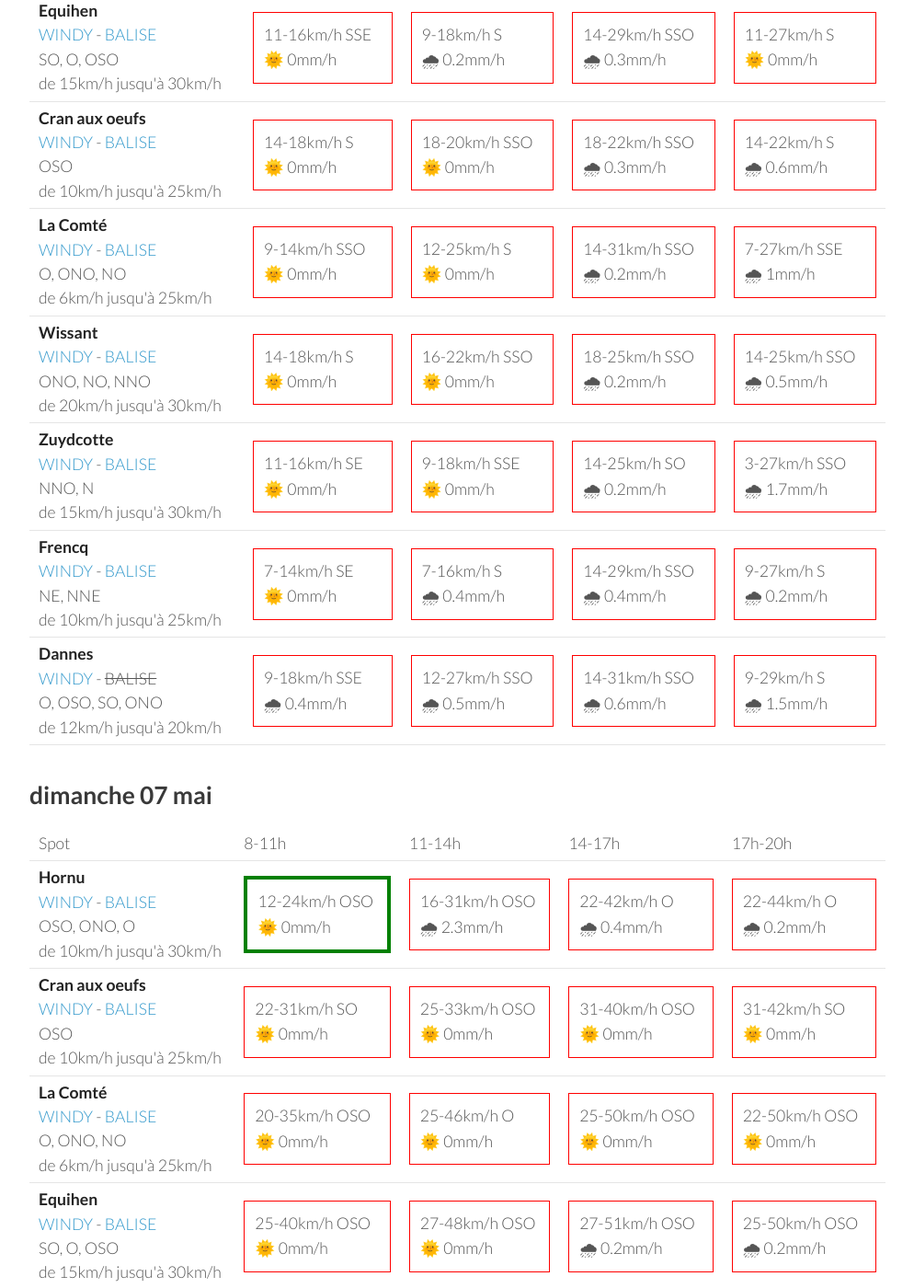
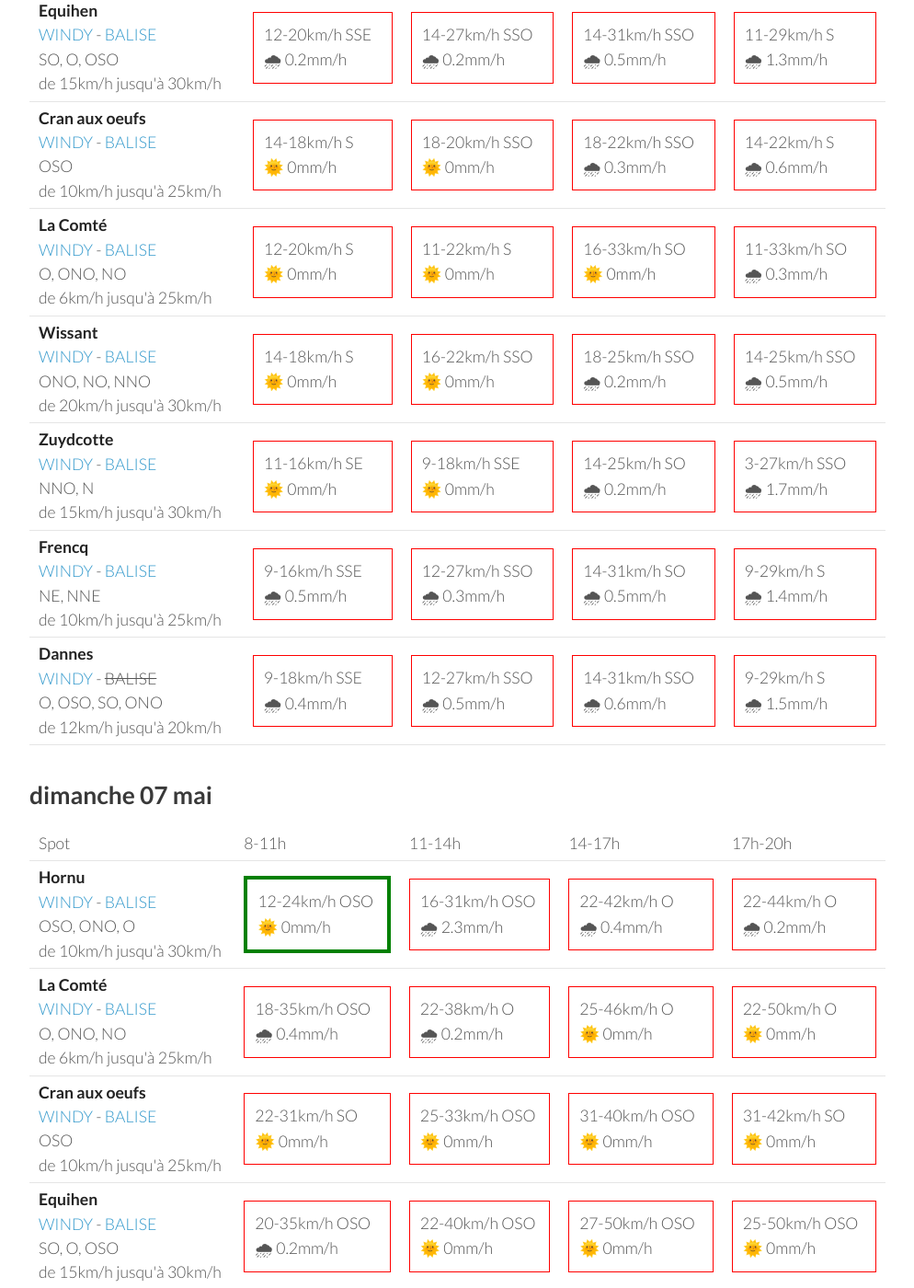
Before and after one commit to parapente-dans-le-nord/parapente-dans-le-nord.github.io, a Jekyll site: the page built from all.markdown, in a window 1280 px wide and 1400 px high, scrolled down 5065 px. Shown: the whole window at 92% size, without its empty margins (26-1020 px from the left). Built offline with Jekyll 4.4.1, drawn with Linux system fonts in a browser that asks for light colours; some of the changed text lies outside the part shown.

Commit message:
update index.markdown

```diff
--- a/all.markdown
+++ b/all.markdown
@@ -276,10 +276,10 @@ page mise à jour le mercredi 03 mai 10:03
 <tr>
         <td><strong>Equihen</strong><br><a href="https://windy.com/50.679/1.572?50.279,1.571,8,m:e3CagdM">WINDY</a> - <span class=""><a href="https://balisemeteo.com/balise_histo.php?idBalise=159">BALISE</a> </span><br> <span class="vent-favorable">SO, O, OSO</span><br><span class="force-vent">de 15km/h jusqu'à 30km/h</span> </td>
 
-            <td><div class="not-flyable"><p>18-33km/h SSO</p><p>🌞 0mm/h</p></div></td>
-            <td><div class="not-flyable"><p>22-42km/h SO</p><p>🌧 0.6mm/h</p></div></td>
-            <td><div class="not-flyable"><p>22-42km/h SO</p><p>🌧 5mm/h</p></div></td>
-            <td><div class="not-flyable"><p>20-42km/h SO</p><p>🌧 0.3mm/h</p></div></td>
+            <td><div class="not-flyable"><p>24-40km/h SO</p><p>🌧 0.2mm/h</p></div></td>
+            <td><div class="not-flyable"><p>25-46km/h SO</p><p>🌧 0.2mm/h</p></div></td>
+            <td><div class="not-flyable"><p>18-44km/h SO</p><p>🌧 1.7mm/h</p></div></td>
+            <td><div class="not-flyable"><p>18-37km/h SO</p><p>🌞 0mm/h</p></div></td>
 
 
     </tr>
@@ -324,16 +324,6 @@ page mise à jour le mercredi 03 mai 10:03
 
     </tr>
 <tr>
-        <td><strong>La Comté</strong><br><a href="https://windy.com/50.426/2.500?50.025,2.499,8">WINDY</a> - <span class=""><a href="https://balisemeteo.com/balise.php?idBalise=">BALISE</a> </span><br> <span class="vent-favorable">O, ONO, NO</span><br><span class="force-vent">de 6km/h jusqu'à 25km/h</span> </td>
-
-            <td><div class="not-flyable"><p>16-29km/h SO</p><p>🌞 0mm/h</p></div></td>
-            <td><div class="not-flyable"><p>18-35km/h SO</p><p>🌧 0.2mm/h</p></div></td>
-            <td><div class="not-flyable"><p>14-38km/h OSO</p><p>🌧 2.7mm/h</p></div></td>
-            <td><div class="not-flyable"><p>14-35km/h OSO</p><p>🌧 4.7mm/h</p></div></td>
-
-
-    </tr>
-<tr>
         <td><strong>Zuydcotte</strong><br><a href="https://windy.com/51.064/2.491?50.669,2.488,8,m:e4hagfk">WINDY</a> - <span class=""><a href="https://www.allosurf.net/meteo/live/dunkerque-station-meteo-lfak-8329.html">BALISE</a> </span><br> <span class="vent-favorable">NNO, N</span><br><span class="force-vent">de 15km/h jusqu'à 30km/h</span> </td>
 
             <td><div class="not-flyable"><p>18-29km/h SO</p><p>🌞 0mm/h</p></div></td>
@@ -354,6 +344,16 @@ page mise à jour le mercredi 03 mai 10:03
 
     </tr>
 <tr>
+        <td><strong>La Comté</strong><br><a href="https://windy.com/50.426/2.500?50.025,2.499,8">WINDY</a> - <span class=""><a href="https://balisemeteo.com/balise.php?idBalise=">BALISE</a> </span><br> <span class="vent-favorable">O, ONO, NO</span><br><span class="force-vent">de 6km/h jusqu'à 25km/h</span> </td>
+
+            <td><div class="not-flyable"><p>16-29km/h SO</p><p>🌞 0mm/h</p></div></td>
+            <td><div class="not-flyable"><p>16-35km/h SO</p><p>🌧 0.2mm/h</p></div></td>
+            <td><div class="not-flyable"><p>16-37km/h SO</p><p>🌧 0.3mm/h</p></div></td>
+            <td><div class="not-flyable"><p>16-40km/h SO</p><p>🌧 4mm/h</p></div></td>
+
+
+    </tr>
+<tr>
         <td><strong>Licques</strong><br><a href="https://windy.com/50.786/1.936?50.388,1.934,8">WINDY</a> - <span class="no-balise"> BALISE </span><br> <span class="vent-favorable">S, SSE, SE</span><br><span class="force-vent">de 10km/h jusqu'à 25km/h</span> </td>
 
             <td><div class="not-flyable"><p>18-31km/h SO</p><p>🌞 0mm/h</p></div></td>
@@ -366,10 +366,10 @@ page mise à jour le mercredi 03 mai 10:03
 <tr>
         <td><strong>Frencq</strong><br><a href="https://windy.com/50.559/1.669?50.159,1.670,8,m:e3qagdV">WINDY</a> - <span class=""><a href="https://balisemeteo.com/balise_histo.php?idBalise=159">BALISE</a> </span><br> <span class="vent-favorable">NE, NNE</span><br><span class="force-vent">de 10km/h jusqu'à 25km/h</span> </td>
 
-            <td><div class="not-flyable"><p>16-29km/h SO</p><p>🌞 0mm/h</p></div></td>
-            <td><div class="not-flyable"><p>22-44km/h SO</p><p>🌧 0.3mm/h</p></div></td>
-            <td><div class="not-flyable"><p>20-46km/h SO</p><p>🌧 8mm/h</p></div></td>
-            <td><div class="not-flyable"><p>18-42km/h OSO</p><p>🌧 2.2mm/h</p></div></td>
+            <td><div class="not-flyable"><p>18-33km/h SO</p><p>🌞 0mm/h</p></div></td>
+            <td><div class="not-flyable"><p>22-44km/h SO</p><p>🌧 0.2mm/h</p></div></td>
+            <td><div class="not-flyable"><p>16-44km/h SO</p><p>🌧 2.5mm/h</p></div></td>
+            <td><div class="not-flyable"><p>18-37km/h SO</p><p>🌧 1.3mm/h</p></div></td>
 
 
     </tr>
@@ -442,10 +442,10 @@ page mise à jour le mercredi 03 mai 10:03
 <tr>
         <td><strong>Equihen</strong><br><a href="https://windy.com/50.679/1.572?50.279,1.571,8,m:e3CagdM">WINDY</a> - <span class=""><a href="https://balisemeteo.com/balise_histo.php?idBalise=159">BALISE</a> </span><br> <span class="vent-favorable">SO, O, OSO</span><br><span class="force-vent">de 15km/h jusqu'à 30km/h</span> </td>
 
-            <td><div class="not-flyable"><p>11-16km/h SSE</p><p>🌞 0mm/h</p></div></td>
-            <td><div class="not-flyable"><p>9-18km/h S</p><p>🌧 0.2mm/h</p></div></td>
-            <td><div class="not-flyable"><p>14-29km/h SSO</p><p>🌧 0.3mm/h</p></div></td>
-            <td><div class="not-flyable"><p>11-27km/h S</p><p>🌞 0mm/h</p></div></td>
+            <td><div class="not-flyable"><p>12-20km/h SSE</p><p>🌧 0.2mm/h</p></div></td>
+            <td><div class="not-flyable"><p>14-27km/h SSO</p><p>🌧 0.2mm/h</p></div></td>
+            <td><div class="not-flyable"><p>14-31km/h SSO</p><p>🌧 0.5mm/h</p></div></td>
+            <td><div class="not-flyable"><p>11-29km/h S</p><p>🌧 1.3mm/h</p></div></td>
 
 
     </tr>
@@ -462,10 +462,10 @@ page mise à jour le mercredi 03 mai 10:03
 <tr>
         <td><strong>La Comté</strong><br><a href="https://windy.com/50.426/2.500?50.025,2.499,8">WINDY</a> - <span class=""><a href="https://balisemeteo.com/balise.php?idBalise=">BALISE</a> </span><br> <span class="vent-favorable">O, ONO, NO</span><br><span class="force-vent">de 6km/h jusqu'à 25km/h</span> </td>
 
-            <td><div class="not-flyable"><p>9-14km/h SSO</p><p>🌞 0mm/h</p></div></td>
-            <td><div class="not-flyable"><p>12-25km/h S</p><p>🌞 0mm/h</p></div></td>
-            <td><div class="not-flyable"><p>14-31km/h SSO</p><p>🌧 0.2mm/h</p></div></td>
-            <td><div class="not-flyable"><p>7-27km/h SSE</p><p>🌧 1mm/h</p></div></td>
+            <td><div class="not-flyable"><p>12-20km/h S</p><p>🌞 0mm/h</p></div></td>
+            <td><div class="not-flyable"><p>11-22km/h S</p><p>🌞 0mm/h</p></div></td>
+            <td><div class="not-flyable"><p>16-33km/h SO</p><p>🌞 0mm/h</p></div></td>
+            <td><div class="not-flyable"><p>11-33km/h SO</p><p>🌧 0.3mm/h</p></div></td>
 
 
     </tr>
@@ -492,10 +492,10 @@ page mise à jour le mercredi 03 mai 10:03
 <tr>
         <td><strong>Frencq</strong><br><a href="https://windy.com/50.559/1.669?50.159,1.670,8,m:e3qagdV">WINDY</a> - <span class=""><a href="https://balisemeteo.com/balise_histo.php?idBalise=159">BALISE</a> </span><br> <span class="vent-favorable">NE, NNE</span><br><span class="force-vent">de 10km/h jusqu'à 25km/h</span> </td>
 
-            <td><div class="not-flyable"><p>7-14km/h SE</p><p>🌞 0mm/h</p></div></td>
-            <td><div class="not-flyable"><p>7-16km/h S</p><p>🌧 0.4mm/h</p></div></td>
-            <td><div class="not-flyable"><p>14-29km/h SSO</p><p>🌧 0.4mm/h</p></div></td>
-            <td><div class="not-flyable"><p>9-27km/h S</p><p>🌧 0.2mm/h</p></div></td>
+            <td><div class="not-flyable"><p>9-16km/h SSE</p><p>🌧 0.5mm/h</p></div></td>
+            <td><div class="not-flyable"><p>12-27km/h SSO</p><p>🌧 0.3mm/h</p></div></td>
+            <td><div class="not-flyable"><p>14-31km/h SO</p><p>🌧 0.5mm/h</p></div></td>
+            <td><div class="not-flyable"><p>9-29km/h S</p><p>🌧 1.4mm/h</p></div></td>
 
 
     </tr>
@@ -536,6 +536,16 @@ page mise à jour le mercredi 03 mai 10:03
 
     </tr>
 <tr>
+        <td><strong>La Comté</strong><br><a href="https://windy.com/50.426/2.500?50.025,2.499,8">WINDY</a> - <span class=""><a href="https://balisemeteo.com/balise.php?idBalise=">BALISE</a> </span><br> <span class="vent-favorable">O, ONO, NO</span><br><span class="force-vent">de 6km/h jusqu'à 25km/h</span> </td>
+
+            <td><div class="not-flyable"><p>18-35km/h OSO</p><p>🌧 0.4mm/h</p></div></td>
+            <td><div class="not-flyable"><p>22-38km/h O</p><p>🌧 0.2mm/h</p></div></td>
+            <td><div class="not-flyable"><p>25-46km/h O</p><p>🌞 0mm/h</p></div></td>
+            <td><div class="not-flyable"><p>22-50km/h O</p><p>🌞 0mm/h</p></div></td>
+
+
+    </tr>
+<tr>
         <td><strong>Cran aux oeufs</strong><br><a href="https://windy.com/50.847/1.584?50.451,1.582,8,m:e3TagdN">WINDY</a> - <span class=""><a href="https://www.meteociel.fr/temps-reel/obs_villes.php?code2=7004">BALISE</a> </span><br> <span class="vent-favorable">OSO</span><br><span class="force-vent">de 10km/h jusqu'à 25km/h</span> </td>
 
             <td><div class="not-flyable"><p>22-31km/h SO</p><p>🌞 0mm/h</p></div></td>
@@ -546,22 +556,12 @@ page mise à jour le mercredi 03 mai 10:03
 
     </tr>
 <tr>
-        <td><strong>La Comté</strong><br><a href="https://windy.com/50.426/2.500?50.025,2.499,8">WINDY</a> - <span class=""><a href="https://balisemeteo.com/balise.php?idBalise=">BALISE</a> </span><br> <span class="vent-favorable">O, ONO, NO</span><br><span class="force-vent">de 6km/h jusqu'à 25km/h</span> </td>
-
-            <td><div class="not-flyable"><p>20-35km/h OSO</p><p>🌞 0mm/h</p></div></td>
-            <td><div class="not-flyable"><p>25-46km/h O</p><p>🌞 0mm/h</p></div></td>
-            <td><div class="not-flyable"><p>25-50km/h OSO</p><p>🌞 0mm/h</p></div></td>
-            <td><div class="not-flyable"><p>22-50km/h OSO</p><p>🌞 0mm/h</p></div></td>
-
-
-    </tr>
-<tr>
         <td><strong>Equihen</strong><br><a href="https://windy.com/50.679/1.572?50.279,1.571,8,m:e3CagdM">WINDY</a> - <span class=""><a href="https://balisemeteo.com/balise_histo.php?idBalise=159">BALISE</a> </span><br> <span class="vent-favorable">SO, O, OSO</span><br><span class="force-vent">de 15km/h jusqu'à 30km/h</span> </td>
 
-            <td><div class="not-flyable"><p>25-40km/h OSO</p><p>🌞 0mm/h</p></div></td>
-            <td><div class="not-flyable"><p>27-48km/h OSO</p><p>🌞 0mm/h</p></div></td>
-            <td><div class="not-flyable"><p>27-51km/h OSO</p><p>🌧 0.2mm/h</p></div></td>
-            <td><div class="not-flyable"><p>25-50km/h OSO</p><p>🌧 0.2mm/h</p></div></td>
+            <td><div class="not-flyable"><p>20-35km/h OSO</p><p>🌧 0.2mm/h</p></div></td>
+            <td><div class="not-flyable"><p>22-40km/h OSO</p><p>🌞 0mm/h</p></div></td>
+            <td><div class="not-flyable"><p>27-50km/h OSO</p><p>🌞 0mm/h</p></div></td>
+            <td><div class="not-flyable"><p>25-50km/h OSO</p><p>🌞 0mm/h</p></div></td>
 
 
     </tr>
@@ -596,6 +596,16 @@ page mise à jour le mercredi 03 mai 10:03
 
     </tr>
 <tr>
+        <td><strong>Frencq</strong><br><a href="https://windy.com/50.559/1.669?50.159,1.670,8,m:e3qagdV">WINDY</a> - <span class=""><a href="https://balisemeteo.com/balise_histo.php?idBalise=159">BALISE</a> </span><br> <span class="vent-favorable">NE, NNE</span><br><span class="force-vent">de 10km/h jusqu'à 25km/h</span> </td>
+
+            <td><div class="not-flyable"><p>18-35km/h OSO</p><p>🌞 0mm/h</p></div></td>
+            <td><div class="not-flyable"><p>20-40km/h OSO</p><p>🌞 0mm/h</p></div></td>
+            <td><div class="not-flyable"><p>24-46km/h O</p><p>🌞 0mm/h</p></div></td>
+            <td><div class="not-flyable"><p>24-48km/h OSO</p><p>🌞 0mm/h</p></div></td>
+
+
+    </tr>
+<tr>
         <td><strong>Zuydcotte</strong><br><a href="https://windy.com/51.064/2.491?50.669,2.488,8,m:e4hagfk">WINDY</a> - <span class=""><a href="https://www.allosurf.net/meteo/live/dunkerque-station-meteo-lfak-8329.html">BALISE</a> </span><br> <span class="vent-favorable">NNO, N</span><br><span class="force-vent">de 15km/h jusqu'à 30km/h</span> </td>
 
             <td><div class="not-flyable"><p>20-31km/h OSO</p><p>🌧 1mm/h</p></div></td>
@@ -622,16 +632,6 @@ page mise à jour le mercredi 03 mai 10:03
             <td><div class="not-flyable"><p>22-42km/h OSO</p><p>🌧 0.3mm/h</p></div></td>
             <td><div class="not-flyable"><p>24-46km/h OSO</p><p>🌞 0mm/h</p></div></td>
             <td><div class="not-flyable"><p>22-48km/h OSO</p><p>🌞 0mm/h</p></div></td>
-
-
-    </tr>
-<tr>
-        <td><strong>Frencq</strong><br><a href="https://windy.com/50.559/1.669?50.159,1.670,8,m:e3qagdV">WINDY</a> - <span class=""><a href="https://balisemeteo.com/balise_histo.php?idBalise=159">BALISE</a> </span><br> <span class="vent-favorable">NE, NNE</span><br><span class="force-vent">de 10km/h jusqu'à 25km/h</span> </td>
-
-            <td><div class="not-flyable"><p>22-38km/h OSO</p><p>🌞 0mm/h</p></div></td>
-            <td><div class="not-flyable"><p>24-46km/h OSO</p><p>🌞 0mm/h</p></div></td>
-            <td><div class="not-flyable"><p>25-51km/h OSO</p><p>🌧 0.2mm/h</p></div></td>
-            <td><div class="not-flyable"><p>24-48km/h OSO</p><p>🌧 0.2mm/h</p></div></td>
 
 
     </tr>
@@ -668,6 +668,16 @@ page mise à jour le mercredi 03 mai 10:03
             <td><div class="not-flyable"><p>22-38km/h SSO</p><p>🌧 0.8mm/h</p></div></td>
             <td><div class="not-flyable"><p>22-42km/h SO</p><p>🌧 0.6mm/h</p></div></td>
             <td><div class="not-flyable"><p>18-42km/h SO</p><p>🌧 1.3mm/h</p></div></td>
+
+
+    </tr>
+<tr>
+        <td><strong>Equihen</strong><br><a href="https://windy.com/50.679/1.572?50.279,1.571,8,m:e3CagdM">WINDY</a> - <span class=""><a href="https://balisemeteo.com/balise_histo.php?idBalise=159">BALISE</a> </span><br> <span class="vent-favorable">SO, O, OSO</span><br><span class="force-vent">de 15km/h jusqu'à 30km/h</span> </td>
+
+            <td><div class="not-flyable"><p>20-35km/h SSO</p><p>🌧 1mm/h</p></div></td>
+            <td><div class="not-flyable"><p>25-44km/h SSO</p><p>🌧 1.1mm/h</p></div></td>
+            <td><div class="not-flyable"><p>31-55km/h SO</p><p>🌧 0.8mm/h</p></div></td>
+            <td><div class="not-flyable"><p>29-55km/h SO</p><p>🌧 1.3mm/h</p></div></td>
 
 
     </tr>
@@ -722,6 +732,26 @@ page mise à jour le mercredi 03 mai 10:03
 
     </tr>
 <tr>
+        <td><strong>La Comté</strong><br><a href="https://windy.com/50.426/2.500?50.025,2.499,8">WINDY</a> - <span class=""><a href="https://balisemeteo.com/balise.php?idBalise=">BALISE</a> </span><br> <span class="vent-favorable">O, ONO, NO</span><br><span class="force-vent">de 6km/h jusqu'à 25km/h</span> </td>
+
+            <td><div class="not-flyable"><p>12-27km/h SSO</p><p>🌧 0.5mm/h</p></div></td>
+            <td><div class="not-flyable"><p>22-38km/h SO</p><p>🌧 0.8mm/h</p></div></td>
+            <td><div class="not-flyable"><p>22-42km/h SO</p><p>🌧 0.4mm/h</p></div></td>
+            <td><div class="not-flyable"><p>18-42km/h SO</p><p>🌧 1.5mm/h</p></div></td>
+
+
+    </tr>
+<tr>
+        <td><strong>Frencq</strong><br><a href="https://windy.com/50.559/1.669?50.159,1.670,8,m:e3qagdV">WINDY</a> - <span class=""><a href="https://balisemeteo.com/balise_histo.php?idBalise=159">BALISE</a> </span><br> <span class="vent-favorable">NE, NNE</span><br><span class="force-vent">de 10km/h jusqu'à 25km/h</span> </td>
+
+            <td><div class="not-flyable"><p>16-29km/h SSO</p><p>🌧 0.7mm/h</p></div></td>
+            <td><div class="not-flyable"><p>20-37km/h SO</p><p>🌧 1.2mm/h</p></div></td>
+            <td><div class="not-flyable"><p>29-51km/h SO</p><p>🌧 0.9mm/h</p></div></td>
+            <td><div class="not-flyable"><p>24-53km/h SO</p><p>🌧 1.3mm/h</p></div></td>
+
+
+    </tr>
+<tr>
         <td><strong>Dannes</strong><br><a href="https://windy.com/50.587/1.637?50.188,1.637,8">WINDY</a> - <span class="no-balise"> BALISE </span><br> <span class="vent-favorable">O, OSO, SO, ONO</span><br><span class="force-vent">de 12km/h jusqu'à 20km/h</span> </td>
 
             <td><div class="not-flyable"><p>16-29km/h SSO</p><p>🌧 0.8mm/h</p></div></td>
--- a/index.markdown
+++ b/index.markdown
@@ -7,7 +7,7 @@ title:  "Ou ça vole"
 {: .links}
 
 # Prevision Windy, modèle Arome
-page mise à jour le mercredi 03 mai 10:03
+page mise à jour le mercredi 03 mai 13:03
 
 
 
```
Also changed, not shown: other parts of all.markdown (+1 -1 lines).
